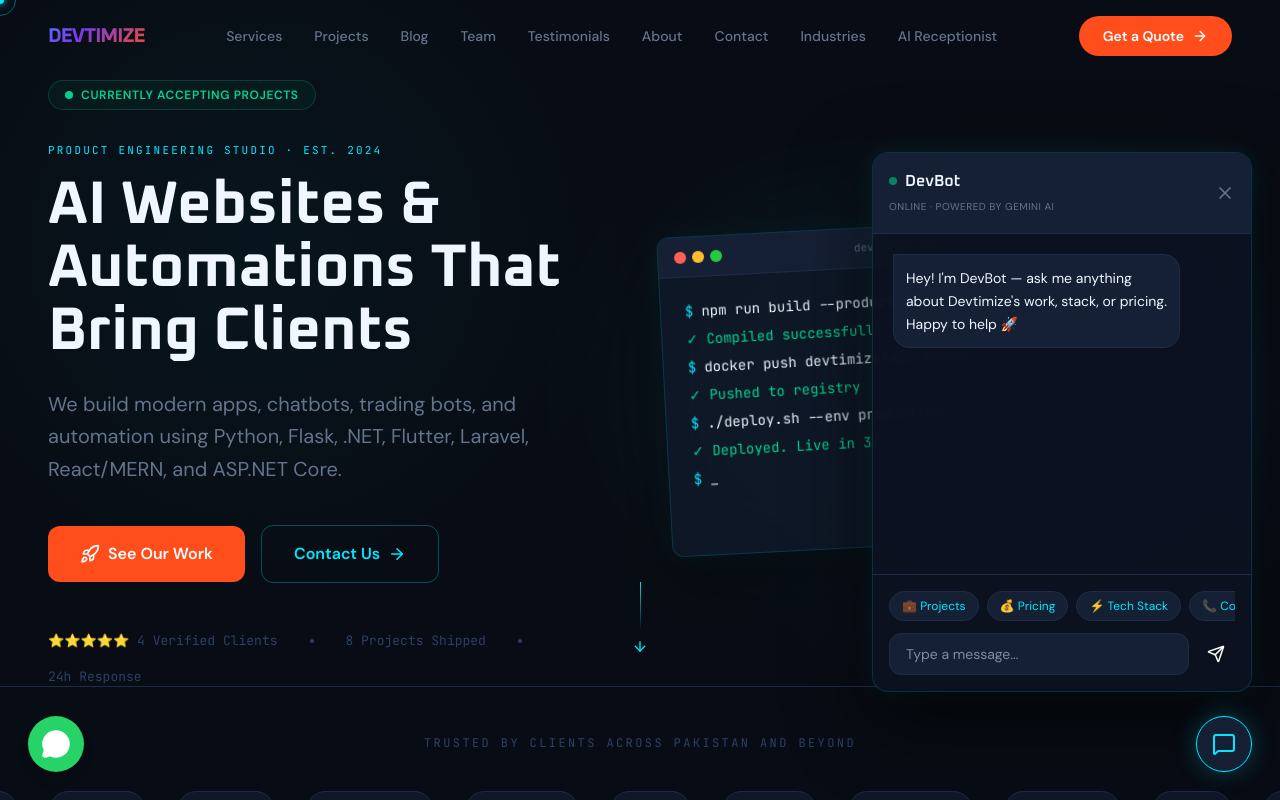
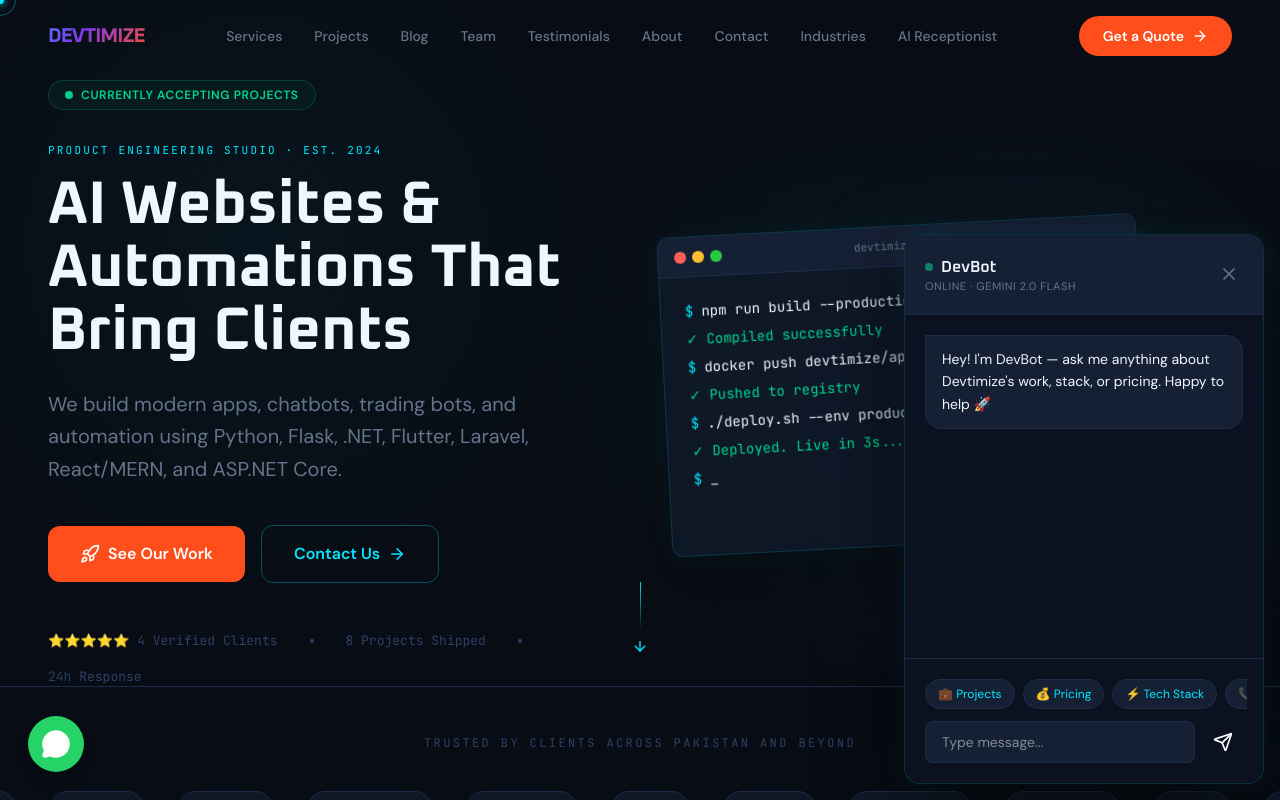
Before and after one commit to shoaib220-code/Devtimize_web, a Next.js app: page / in a window 1280 px wide. Both pictures are taken after a click on the button 1224 px from the left and 744 px from the top of the page. Shown: the top 800 px of the page. Built offline with nearby package versions, Linux system fonts and the light colour scheme; a web font is replaced by a local one.

Commit message:
devbot layoutfixed

```diff
--- a/app/api/chat/route.ts
+++ b/app/api/chat/route.ts
@@ -168,6 +168,14 @@
     if (!response.ok) {
       const errorData = await response.json();
       console.error('Gemini API Error:', errorData);
+
+      // Check if it's a quota exceeded error
+      if (response.status === 429 && errorData?.error?.status === 'RESOURCE_EXHAUSTED') {
+        console.log('Gemini API quota exceeded, providing fallback response');
+        const fallbackReply = "Hey! I'm currently experiencing high demand. For immediate assistance, please reach out to us directly:\n\n📧 devtimize@gmail.com\n📱 Shoaib: +923104745649\n📱 Hamza: +923026160466\n\nWe typically respond within 24 hours! 🚀";
+        return Response.json({ reply: fallbackReply }, { status: 200 });
+      }
+
       throw new Error(`Gemini API error: ${response.status} - ${JSON.stringify(errorData)}`);
     }
 
--- a/components/DevBot.tsx
+++ b/components/DevBot.tsx
@@ -73,57 +73,78 @@
   };
 
   return (
-    <div className="fixed bottom-7 right-7 z-[9000]">
+    <>
+      {/* Chat Window */}
       <AnimatePresence>
         {isOpen && (
           <motion.div
-            initial={{ opacity: 0, y: 16, scale: 0.97 }}
-            animate={{ opacity: 1, y: 0, scale: 1 }}
-            exit={{ opacity: 0, y: 16, scale: 0.97 }}
-            className="absolute bottom-20 right-0 w-[380px] h-[540px] bg-bg-page/97 backdrop-blur-3xl border border-acid-cyan/15 rounded-2xl shadow-[0_24px_80px_rgba(0,0,0,0.7),0_0_24px_rgba(0,232,255,0.1)] flex flex-col overflow-hidden"
+            initial={{ opacity: 0, scale: 0.95, y: 20 }}
+            animate={{ opacity: 1, scale: 1, y: 0 }}
+            exit={{ opacity: 0, scale: 0.95, y: 20 }}
+            transition={{ type: 'spring', damping: 25, stiffness: 300 }}
+            className="fixed bottom-4 right-4 w-[360px] max-w-[calc(100vw-2rem)] h-[550px] max-h-[70vh] z-50 flex flex-col overflow-hidden bg-bg-page/97 backdrop-blur-3xl border border-acid-cyan/15 rounded-2xl shadow-[0_24px_80px_rgba(0,0,0,0.7),0_0_24px_rgba(0,232,255,0.1)]"
           >
-            <div className="p-4 bg-bg-raised border-b border-bg-stroke flex justify-between items-center">
-              <div>
+            {/* Header */}
+            <div className="shrink-0 p-4 sm:p-5 bg-bg-raised border-b border-bg-stroke flex items-center justify-between gap-4">
+              <div className="min-w-0 flex-1">
                 <div className="flex items-center gap-2">
-                  <div className="w-2 h-2 bg-jade rounded-full animate-pulse" />
-                  <span className="font-display font-semibold text-text-primary">DevBot</span>
+                  <div className="w-2 h-2 bg-jade rounded-full animate-pulse flex-shrink-0" />
+                  <span className="font-display font-semibold text-text-primary text-sm sm:text-base truncate">DevBot</span>
                 </div>
-                <span className="text-[10px] text-text-secondary uppercase tracking-wider">Online · Powered by Gemini AI</span>
+                <span className="text-xs sm:text-[11px] text-text-secondary uppercase tracking-wider block">Online · Gemini 2.0 Flash</span>
               </div>
-              <button onClick={() => setIsOpen(false)} className="text-text-secondary hover:text-acid-cyan transition-colors">
-                <X size={20} />
+              <button
+                onClick={() => setIsOpen(false)}
+                className="flex-shrink-0 text-text-secondary hover:text-acid-cyan transition-colors p-1"
+                aria-label="Close"
+              >
+                <X size={20} className="sm:w-5 sm:h-5" />
               </button>
             </div>
 
-            <div className="flex-1 overflow-y-auto p-5 flex flex-col gap-4">
+            {/* Messages */}
+            <div className="flex-1 min-h-0 overflow-y-auto p-4 sm:p-5 flex flex-col gap-3">
               {messages.map((m, i) => (
-                <div key={i} className={cn(
-                  "max-w-[85%] p-3 rounded-2xl text-sm leading-relaxed",
+                <div
+                  key={i}
+                  className={cn(
+                    "flex w-full",
+                    m.role === 'bot' ? 'justify-start' : 'justify-end'
+                  )}
+                >
+                  <div
+                    className={cn(
+                      "max-w-xs sm:max-w-sm md:max-w-md px-3 py-2 sm:px-4 sm:py-3 rounded-2xl text-xs sm:text-sm leading-relaxed break-words",
                       m.role === 'bot'
-                    ? "bg-bg-raised border border-bg-stroke text-text-primary self-start rounded-tl-none"
-                    : "bg-grad-cta text-white self-end rounded-tr-none shadow-lg"
-                )}>
+                        ? "bg-bg-raised border border-bg-stroke text-text-primary rounded-tl-none"
+                        : "bg-grad-cta text-white rounded-tr-none"
+                    )}
+                  >
                     <ReactMarkdown>{m.content}</ReactMarkdown>
+                  </div>
                 </div>
               ))}
               {isLoading && (
-                <div className="bg-bg-raised border border-bg-stroke text-text-primary self-start p-3 rounded-2xl rounded-tl-none text-sm">
+                <div className="flex justify-start w-full">
+                  <div className="bg-bg-raised border border-bg-stroke text-text-primary px-3 py-2 sm:px-4 sm:py-3 rounded-2xl rounded-tl-none text-sm">
                     <div className="flex gap-1">
                       <div className="w-1.5 h-1.5 bg-acid-cyan rounded-full animate-bounce" />
                       <div className="w-1.5 h-1.5 bg-acid-cyan rounded-full animate-bounce [animation-delay:0.2s]" />
                       <div className="w-1.5 h-1.5 bg-acid-cyan rounded-full animate-bounce [animation-delay:0.4s]" />
                     </div>
                   </div>
+                </div>
               )}
             </div>
 
-            <div className="p-4 border-t border-bg-stroke bg-bg-page/50">
-              <div className="flex gap-2 mb-3 overflow-x-auto no-scrollbar">
+            {/* Input Area */}
+            <div className="shrink-0 p-4 sm:p-5 border-t border-bg-stroke bg-bg-page/50 space-y-3">
+              <div className="flex gap-2 overflow-x-auto no-scrollbar -mx-1 px-1">
                 {['💼 Projects', '💰 Pricing', '⚡ Tech Stack', '📞 Contact'].map(chip => (
                   <button
                     key={chip}
                     onClick={() => handleSend(chip)}
-                    className="whitespace-nowrap px-3 py-1.5 rounded-full bg-bg-raised border border-bg-stroke text-acid-cyan text-xs hover:border-acid-cyan hover:bg-acid-cyan/5 transition-all"
+                    className="shrink-0 px-3 py-1.5 rounded-full bg-bg-raised border border-bg-stroke text-acid-cyan text-xs hover:border-acid-cyan hover:bg-acid-cyan/5 transition-all whitespace-nowrap"
                   >
                     {chip}
                   </button>
@@ -135,15 +156,16 @@
                   value={input}
                   onChange={(e) => setInput(e.target.value)}
                   onKeyDown={(e) => e.key === 'Enter' && handleSend()}
-                  placeholder="Type a message..."
-                  className="flex-1 bg-bg-raised border border-bg-stroke rounded-xl px-4 py-2.5 text-sm text-text-primary outline-none focus:border-acid-cyan transition-colors"
+                  placeholder="Type message..."
+                  className="flex-1 min-w-0 bg-bg-raised border border-bg-stroke rounded-lg px-3 py-2 sm:px-4 sm:py-2.5 text-xs sm:text-sm text-text-primary outline-none focus:border-acid-cyan transition-colors"
                 />
                 <button
                   onClick={() => handleSend()}
                   disabled={isLoading}
-                  className="bg-grad-cta p-2.5 rounded-xl text-white hover:opacity-90 transition-opacity disabled:opacity-50"
+                  className="shrink-0 bg-grad-cta p-2 sm:p-2.5 rounded-lg text-white hover:opacity-90 transition-opacity disabled:opacity-50 flex items-center justify-center"
+                  aria-label="Send"
                 >
-                  <Send size={18} />
+                  <Send size={18} className="sm:w-5 sm:h-5" />
                 </button>
               </div>
             </div>
@@ -151,35 +173,36 @@
         )}
       </AnimatePresence>
 
-      <div className="relative">
+      {/* Floating Button & Pill */}
+      <div className="fixed bottom-4 right-4 sm:bottom-6 sm:right-6 md:bottom-8 md:right-8 z-40">
         <AnimatePresence>
           {showPill && !isOpen && (
             <motion.div
               initial={{ opacity: 0, y: 10, scale: 0.8 }}
               animate={{ opacity: 1, y: 0, scale: 1 }}
               exit={{ opacity: 0, y: 10, scale: 0.8 }}
-              className="absolute bottom-16 right-0 bg-bg-raised border border-acid-cyan/30 px-4 py-2 rounded-full text-xs text-acid-cyan whitespace-nowrap shadow-xl"
+              className="absolute bottom-20 sm:bottom-24 right-0 bg-bg-raised border border-acid-cyan/30 px-4 py-2 rounded-full text-xs text-acid-cyan whitespace-nowrap shadow-xl"
             >
               Ask DevBot 👋
             </motion.div>
           )}
         </AnimatePresence>
+
         <motion.button
           whileHover={{ scale: 1.1 }}
-          whileTap={{ scale: 0.9 }}
+          whileTap={{ scale: 0.95 }}
           onClick={() => {
             setIsOpen(!isOpen);
             setShowPill(false);
             if (!isOpen) trackCTAClick('Open DevBot', 'floating_button');
           }}
-          className="w-14 h-14 rounded-full bg-bg-raised border border-acid-cyan flex items-center justify-center text-acid-cyan shadow-[0_0_24px_rgba(0,232,255,0.25)] relative overflow-hidden group"
+          className="w-14 h-14 sm:w-16 sm:h-16 rounded-full bg-bg-raised border border-acid-cyan flex items-center justify-center text-acid-cyan shadow-[0_0_24px_rgba(0,232,255,0.25)] hover:shadow-[0_0_32px_rgba(0,232,255,0.35)] transition-shadow relative"
         >
-          <div className="absolute inset-0 bg-acid-cyan/10 opacity-0 group-hover:opacity-100 transition-opacity" />
-          <MessageSquare size={24} />
+          <MessageSquare size={24} className="sm:w-7 sm:h-7" />
           <div className="absolute inset-0 border-2 border-acid-cyan rounded-full animate-ping opacity-20" />
         </motion.button>
       </div>
-    </div>
+    </>
   );
 };
 
--- a/components/Navbar.tsx
+++ b/components/Navbar.tsx
@@ -22,6 +22,20 @@
     window.scrollTo(0, 0);
     setIsMenuOpen(false);
   }, [pathname]);
+
+  // Prevent body scroll when mobile menu is open
+  useEffect(() => {
+    if (isMenuOpen) {
+      document.body.style.overflow = 'hidden';
+    } else {
+      document.body.style.overflow = '';
+    }
+
+    // Cleanup on unmount
+    return () => {
+      document.body.style.overflow = '';
+    };
+  }, [isMenuOpen]);
 
   const navLinks = [
     { name: 'Services', href: '/services' },
@@ -137,7 +151,7 @@
             animate={{ opacity: 1, x: 0 }}
             exit={{ opacity: 0, x: '100%' }}
             transition={{ type: 'spring', damping: 25, stiffness: 200 }}
-            className="fixed inset-0 z-[600] bg-bg-base flex flex-col p-8 pt-24"
+            className="fixed inset-0 z-[600] bg-bg-base flex flex-col p-8 pt-24 overflow-y-auto"
           >
             <button
               className="absolute top-6 right-6 text-text-primary"
```
Lines whose indentation alone changed are shown as unchanged.
